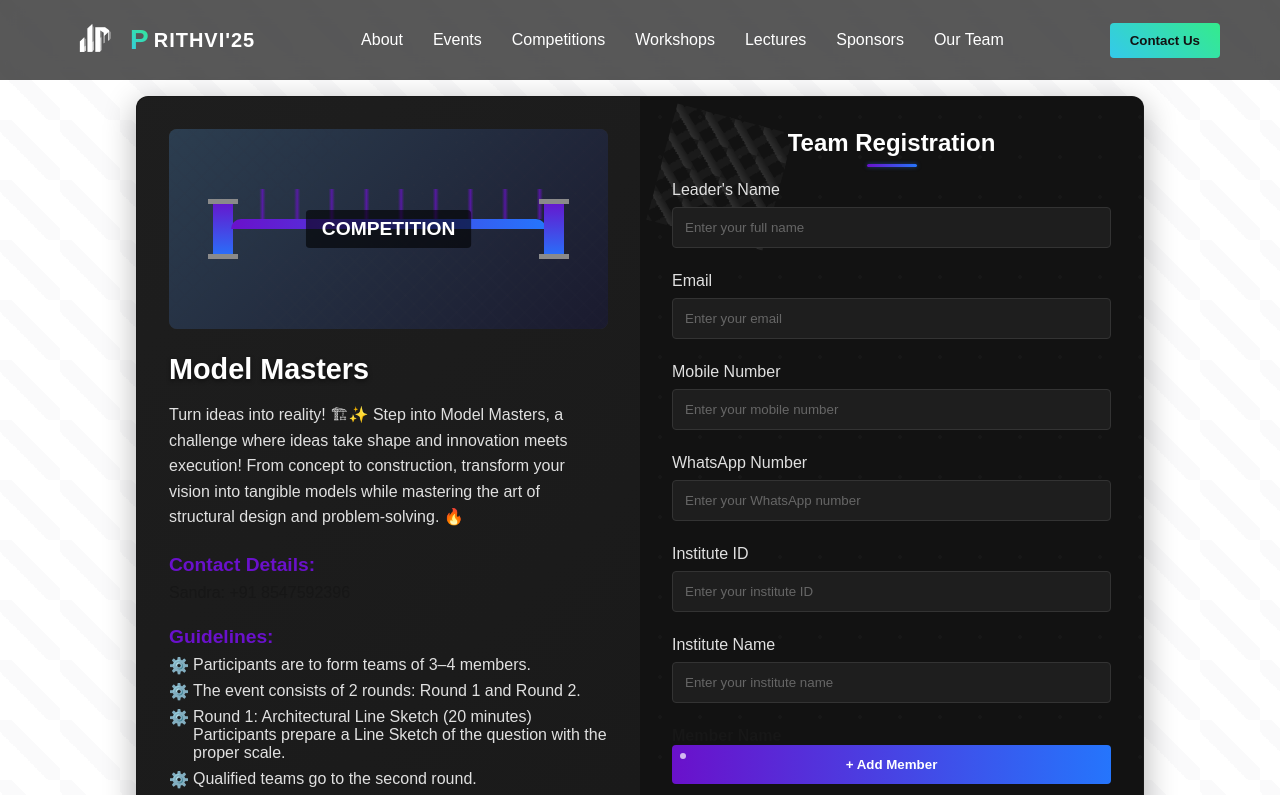
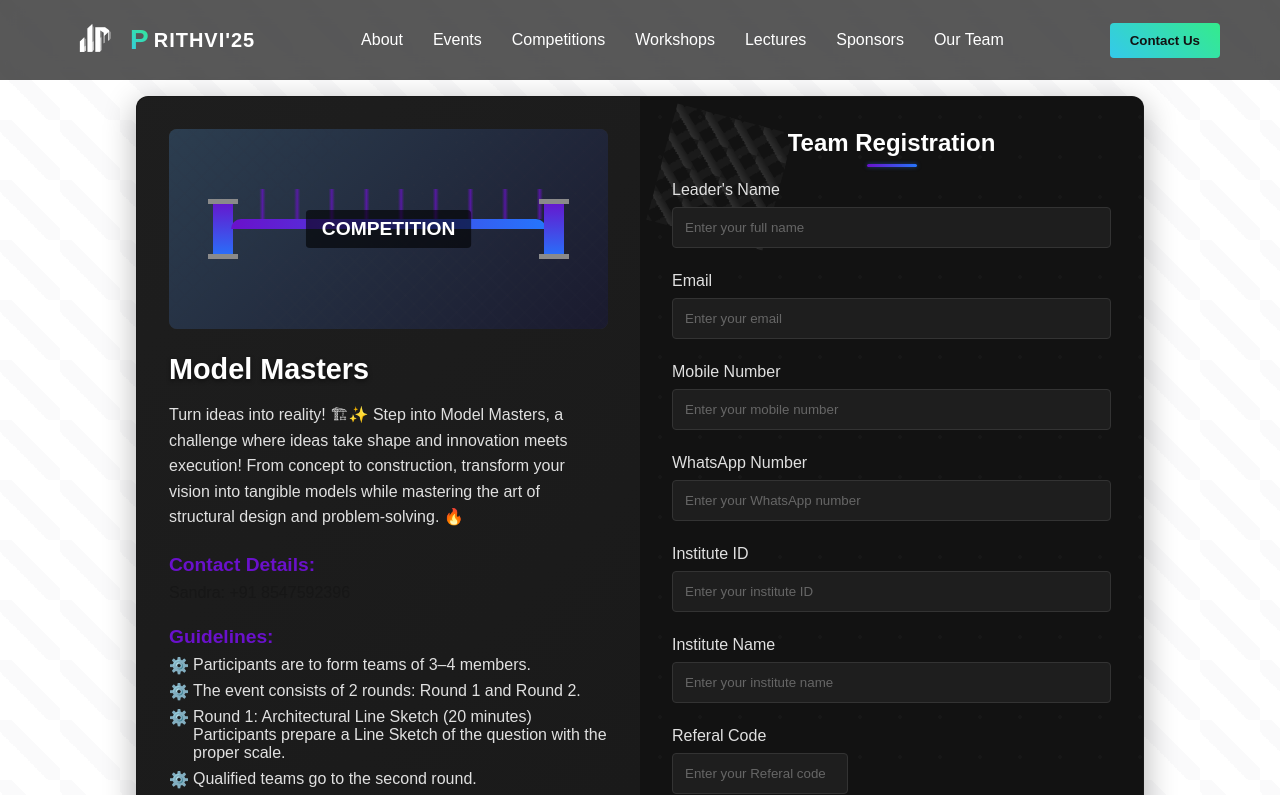
Before and after one commit to Codushan/Prithvi, a Next.js app: page /RegistrationForm/competition/1 in a window 1280 px wide. Shown: the top 795 px of the page. Built offline with nearby package versions, Linux system fonts and the light colour scheme.

Commit message:
added referal code option

```diff
--- a/src/app/RegistrationForm/[type]/[id]/page.js
+++ b/src/app/RegistrationForm/[type]/[id]/page.js
@@ -24,7 +24,8 @@ const [showMemberInput, setShowMemberInput] = useState(false);
     mobileNumber: '',
     whatsappNumber: '',
     instituteId: '',
-    instituteName: ''
+    instituteName: '',
+    referalCode:''
   });
 
   const [paymentScreenshot, setPaymentScreenshot] = useState(null);
@@ -145,6 +146,7 @@ const [showMemberInput, setShowMemberInput] = useState(false);
       submitFormData.append("whatsappNumber", formData.whatsappNumber);
       submitFormData.append("instituteId", formData.instituteId);
       submitFormData.append("instituteName", formData.instituteName);
+      submitFormData.append("referalCode", formData.referalCode);
       submitFormData.append("paymentProof", paymentScreenshot);
 
       members.forEach((member, index) => {
@@ -164,7 +166,8 @@ const [showMemberInput, setShowMemberInput] = useState(false);
             mobileNumber: '',
             whatsappNumber: '',
             instituteId: '',
-            instituteName: ''
+            instituteName: '',
+            referalCode:''
           });
           setMembers([]);
           setPaymentScreenshot(null);
@@ -442,6 +445,20 @@ const [showMemberInput, setShowMemberInput] = useState(false);
                   placeholder="Enter your institute name"
                 />
               </div>
+              <div className={styles.formGroup}>
+                <label htmlFor="referalCode">Referal Code</label>
+                <input
+                  type="text"
+                  id="referalCode"
+                  name="referalCode"
+                  value={formData.referalCode}
+                  onChange={handleChange}
+                  required
+                  className={styles.formInput}
+                  placeholder="Enter your Referal code"
+                  style={{ width: "40%" }}
+                />
+              </div>
 
 
 
--- a/src/app/api/submit/[topic]/route.js
+++ b/src/app/api/submit/[topic]/route.js
@@ -41,6 +41,9 @@ export async function POST(request, { params }) {
     const instituteId = formData.get("instituteId");
     const instituteName = formData.get("instituteName");
     const paymentProof = formData.get("paymentProof");
+    const referalCode = formData.get("referalCode");
+
+
 
     const members = formData.getAll("members");
     if (!paymentProof) {
@@ -73,7 +76,7 @@ export async function POST(request, { params }) {
     const sheets = google.sheets({ auth, version: "v4" });
     const response = await sheets.spreadsheets.values.append({
       spreadsheetId: id,
-      range: "A1:I1",
+      range: "A1:J1",
       valueInputOption: "USER_ENTERED",
       requestBody: {
         values: [
@@ -86,7 +89,9 @@ export async function POST(request, { params }) {
             instituteName,
             imageUrl,
             submissionDate,
+            referalCode,
             members.join(", ")
+
           ],
         ],
       },
```
